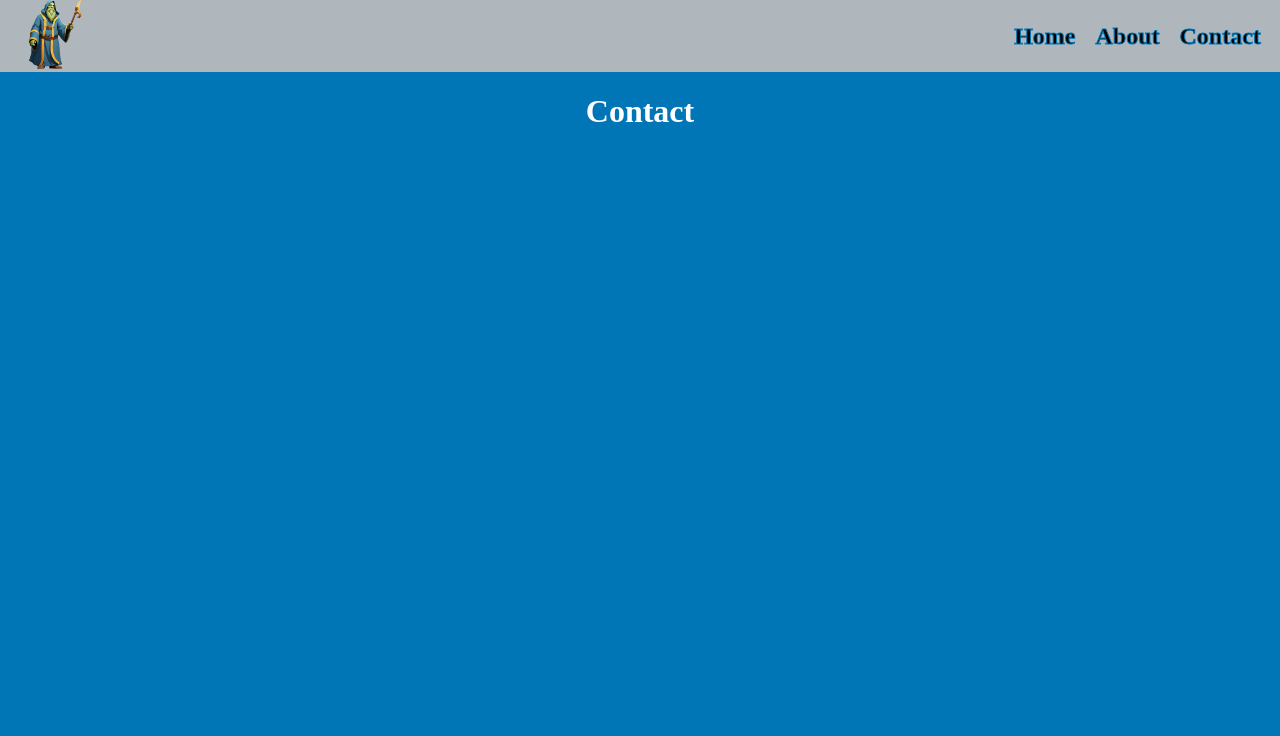
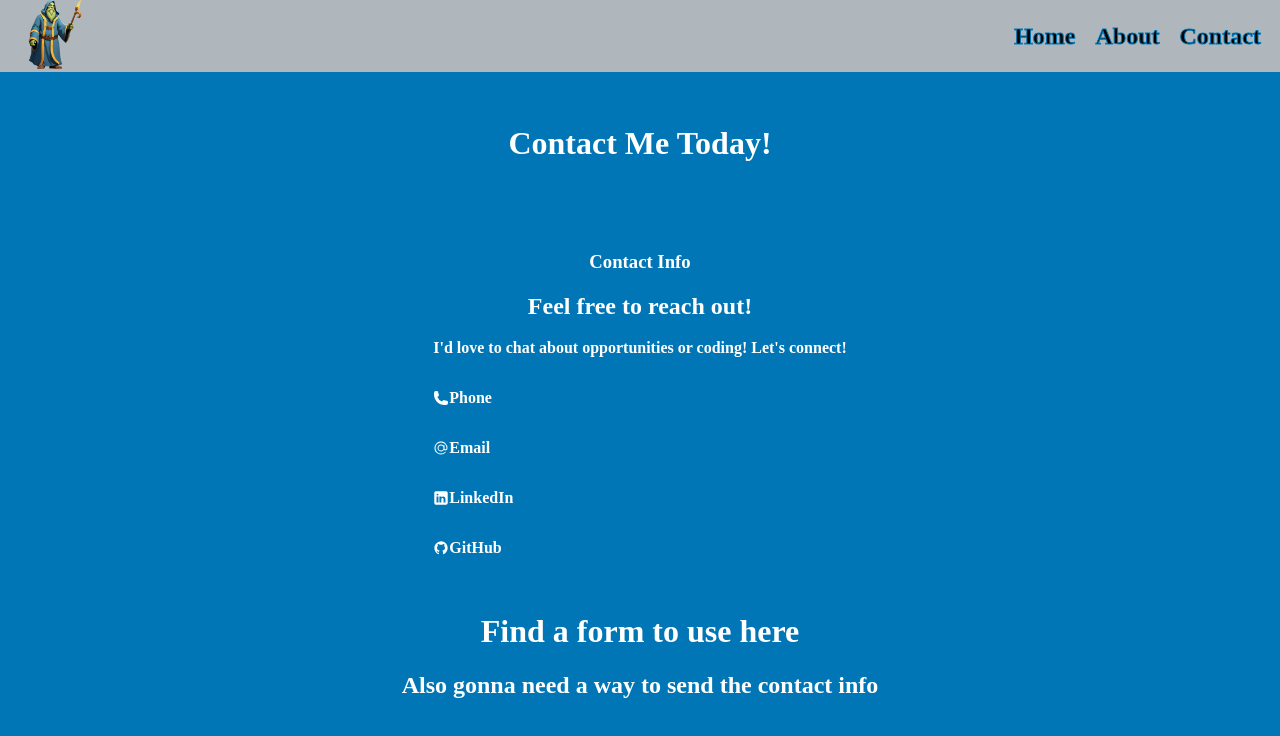
Before and after one commit to BukHwt/portfolio-project, a Vue app in the folder frontend/: page /contact in a window 1280 px wide. Shown: the top 736 px of the page. Built offline with nearby package versions, Linux system fonts and the light colour scheme.

Commit message:
Adding content to Contact View. Made component called Contact Tree to display the tree of contact links keeping Contact.vue clean.

```diff
--- /dev/null
+++ b/frontend/src/components/ContactTree.vue
@@ -0,0 +1,83 @@
+<script setup lang="ts"></script>
+
+<template>
+  <div id="contact-info">
+    <div>
+      <h3>Contact Info</h3>
+      <h2>Feel free to reach out!</h2>
+      <p>I'd love to chat about opportunities or coding! Let's connect!</p>
+    </div>
+    <div id="contact-tree">
+      <a href=""
+        ><svg
+          xmlns="http://www.w3.org/2000/svg"
+          viewBox="0 0 24 24"
+          fill="currentColor"
+          className="size-6"
+        >
+          <path
+            fillRule="evenodd"
+            d="M1.5 4.5a3 3 0 0 1 3-3h1.372c.86 0 1.61.586 1.819 1.42l1.105 4.423a1.875 1.875 0 0 1-.694 1.955l-1.293.97c-.135.101-.164.249-.126.352a11.285 11.285 0 0 0 6.697 6.697c.103.038.25.009.352-.126l.97-1.293a1.875 1.875 0 0 1 1.955-.694l4.423 1.105c.834.209 1.42.959 1.42 1.82V19.5a3 3 0 0 1-3 3h-2.25C8.552 22.5 1.5 15.448 1.5 6.75V4.5Z"
+            clipRule="evenodd"
+          />
+        </svg>
+        <p>Phone</p></a
+      >
+      <a href=""
+        ><svg
+          xmlns="http://www.w3.org/2000/svg"
+          viewBox="0 0 24 24"
+          fill="currentColor"
+          className="size-6"
+        >
+          <path
+            fillRule="evenodd"
+            d="M17.834 6.166a8.25 8.25 0 1 0 0 11.668.75.75 0 0 1 1.06 1.06c-3.807 3.808-9.98 3.808-13.788 0-3.808-3.807-3.808-9.98 0-13.788 3.807-3.808 9.98-3.808 13.788 0A9.722 9.722 0 0 1 21.75 12c0 .975-.296 1.887-.809 2.571-.514.685-1.28 1.179-2.191 1.179-.904 0-1.666-.487-2.18-1.164a5.25 5.25 0 1 1-.82-6.26V8.25a.75.75 0 0 1 1.5 0V12c0 .682.208 1.27.509 1.671.3.401.659.579.991.579.332 0 .69-.178.991-.579.3-.4.509-.99.509-1.671a8.222 8.222 0 0 0-2.416-5.834ZM15.75 12a3.75 3.75 0 1 0-7.5 0 3.75 3.75 0 0 0 7.5 0Z"
+            clipRule="evenodd"
+          />
+        </svg>
+        <p>Email</p>
+      </a>
+      <a href=""
+        ><svg
+          xmlns="http://www.w3.org/2000/svg"
+          viewBox="0 0 50 50"
+          fill="currentColor"
+        >
+          <path
+            d="M41,4H9C6.24,4,4,6.24,4,9v32c0,2.76,2.24,5,5,5h32c2.76,0,5-2.24,5-5V9C46,6.24,43.76,4,41,4z M17,20v19h-6V20H17z M11,14.47c0-1.4,1.2-2.47,3-2.47s2.93,1.07,3,2.47c0,1.4-1.12,2.53-3,2.53C12.2,17,11,15.87,11,14.47z M39,39h-6c0,0,0-9.26,0-10 c0-2-1-4-3.5-4.04h-0.08C27,24.96,26,27.02,26,29c0,0.91,0,10,0,10h-6V20h6v2.56c0,0,1.93-2.56,5.81-2.56 c3.97,0,7.19,2.73,7.19,8.26V39z"
+          ></path>
+        </svg>
+        <p>LinkedIn</p></a
+      >
+      <a href=""
+        ><svg
+          xmlns="http://www.w3.org/2000/svg"
+          fill="currentColor"
+          viewBox="0 0 24 24"
+        >
+          <path
+            d="M10.9,2.1c-4.6,0.5-8.3,4.2-8.8,8.7c-0.5,4.7,2.2,8.9,6.3,10.5C8.7,21.4,9,21.2,9,20.8v-1.6c0,0-0.4,0.1-0.9,0.1 c-1.4,0-2-1.2-2.1-1.9c-0.1-0.4-0.3-0.7-0.6-1C5.1,16.3,5,16.3,5,16.2C5,16,5.3,16,5.4,16c0.6,0,1.1,0.7,1.3,1c0.5,0.8,1.1,1,1.4,1 c0.4,0,0.7-0.1,0.9-0.2c0.1-0.7,0.4-1.4,1-1.8c-2.3-0.5-4-1.8-4-4c0-1.1,0.5-2.2,1.2-3C7.1,8.8,7,8.3,7,7.6C7,7.2,7,6.6,7.3,6 c0,0,1.4,0,2.8,1.3C10.6,7.1,11.3,7,12,7s1.4,0.1,2,0.3C15.3,6,16.8,6,16.8,6C17,6.6,17,7.2,17,7.6c0,0.8-0.1,1.2-0.2,1.4 c0.7,0.8,1.2,1.8,1.2,3c0,2.2-1.7,3.5-4,4c0.6,0.5,1,1.4,1,2.3v2.6c0,0.3,0.3,0.6,0.7,0.5c3.7-1.5,6.3-5.1,6.3-9.3 C22,6.1,16.9,1.4,10.9,2.1z"
+          ></path>
+        </svg>
+        <p>GitHub</p>
+      </a>
+    </div>
+  </div>
+</template>
+
+<style scoped>
+#contact-tree {
+  gap: 1em;
+}
+a {
+  /* width: 35vw; */
+  align-items: center;
+  display: flex;
+  color: white;
+  text-decoration: none;
+}
+svg {
+  height: 1em;
+}
+</style>
--- a/frontend/src/style.css
+++ b/frontend/src/style.css
@@ -6,21 +6,17 @@ body {
 }
 
 .container {
-  display: flex;
-  justify-content: center;
   align-items: center;
   text-align: center;
   font-weight: bold;
 }
 
 .card {
-  border: 4px solid rgb(0, 175, 239);
-  padding: 12px;
-  border-radius: 4px;
+  border: 0.25em solid rgb(0, 175, 239);
+  padding: 0.5em;
+  border-radius: 1em;
   background: #fff;
   transition: all 0.3s ease;
-  flex: 1 1 calc(33.33% - 16px);
-  min-width: 200px;
   text-align: left;
   color: black;
   -webkit-text-stroke: 1px rgb(0, 118, 182);
@@ -28,7 +24,7 @@ body {
 
 /* Highlighted card */
 .card.highlighted {
-  border: 4px solid black;
+  border: 0.25em solid black;
   background: rgb(0, 175, 239);
   z-index: 10;
   -webkit-text-stroke: 1px black;
--- a/frontend/src/views/About.vue
+++ b/frontend/src/views/About.vue
@@ -61,7 +61,7 @@ onMounted(async () => {
             :key="educationRecord.id"
             :education="educationRecord"
             class="card"
-            @mouseover="highlightCard"
+            @mouseenter="highlightCard"
             @mouseleave="resetCards"
             @touchstart="highlightCard"
             @touchend="resetCards"
@@ -77,7 +77,7 @@ onMounted(async () => {
             :key="employmentHistory.id"
             :employment-history="employmentHistory"
             class="card"
-            @mouseover="highlightCard"
+            @mouseenter="highlightCard"
             @mouseleave="resetCards"
             @touchstart="highlightCard"
             @touchend="resetCards"
@@ -100,8 +100,7 @@ onMounted(async () => {
 
 .container-content {
   display: flex;
-  flex-direction: row;
-  flex-wrap: wrap;
+  flex-direction: column;
   gap: 1em;
   overflow-x: auto;
 }
@@ -118,5 +117,9 @@ onMounted(async () => {
 /* Tablet styles (768px and up) */
 
 @media (min-width: 768px) {
+  .container-content {
+    flex-direction: row;
+    flex-wrap: wrap;
+  }
 }
 </style>
--- a/frontend/src/views/Contact.vue
+++ b/frontend/src/views/Contact.vue
@@ -1,9 +1,26 @@
-<script setup lang="ts"></script>
+<script setup lang="ts">
+import ContactTree from "../components/ContactTree.vue";
+</script>
 
 <template>
   <div id="contact" data-testId="contact" class="container">
-    <h1>Contact</h1>
+    <h1>Contact Me Today!</h1>
+    <ContactTree />
+    <div id="contact-form">
+      <h1>Find a form to use here</h1>
+      <h2>Also gonna need a way to send the contact info</h2>
+    </div>
   </div>
 </template>
 
-<style scoped></style>
+<style scoped>
+#contact {
+  display: flex;
+  flex-direction: column;
+  padding-top: 2em;
+}
+#contact-info {
+  padding-top: 3em;
+  height: 45vh;
+}
+</style>
```
